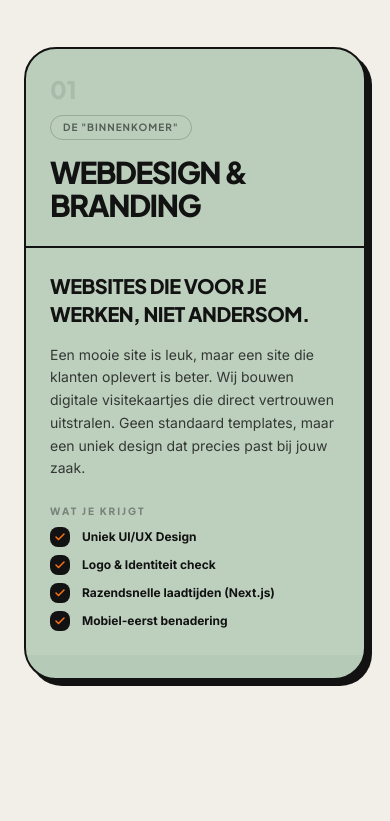
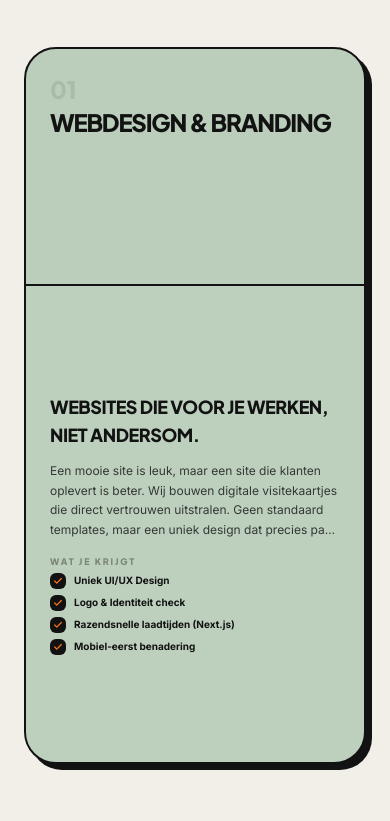
Before and after one commit to madebyformastudios/forma-v2, a Next.js app: page / in a window 390 px wide. Shown: the part 1183-2004 px from the top of the page. Built offline with nearby package versions, Linux system fonts and the light colour scheme.

Commit message:
fix: restore sticky scroll by removing overflow-hidden and apply mobile card optimizations

```diff
--- a/components/sections/Process.tsx
+++ b/components/sections/Process.tsx
@@ -55,10 +55,10 @@ function MobileStep({ step, index, isActive }: { step: typeof steps[0], index: n
         }}
         className="space-y-3"
       >
-        <h3 className="text-2xl font-sans font-black uppercase tracking-tight text-ink">
+        <h3 className="text-xl font-sans font-black uppercase tracking-tight text-ink">
           {step.title}
         </h3>
-        <p className="text-lg text-ink/60 font-body leading-relaxed">
+        <p className="text-base text-ink/60 font-body leading-relaxed">
           {step.description}
         </p>
       </motion.div>
--- a/components/sections/Services.tsx
+++ b/components/sections/Services.tsx
@@ -81,11 +81,11 @@ function ServiceCard({ id, label, title, headline, description, benefits, color,
           scale,
           backgroundColor: color,
         }}
-        className={`relative w-full max-w-7xl h-[75vh] md:h-[70vh] rounded-[32px] md:rounded-[40px] border-2 border-ink shadow-[6px_6px_0px_0px_#121212] md:shadow-[8px_8px_0px_0px_#121212] overflow-hidden flex flex-col md:flex-row opacity-100 sticky-card-offset-${index}`}
+        className={`relative w-full max-w-7xl h-[85vh] sm:h-[75vh] md:h-[70vh] rounded-[32px] md:rounded-[40px] border-2 border-ink shadow-[6px_6px_0px_0px_#121212] md:shadow-[8px_8px_0px_0px_#121212] overflow-hidden flex flex-col md:flex-row opacity-100 sticky-card-offset-${index}`}
       >
         <style jsx>{`
           .sticky-card-offset-${index} {
-            top: ${120 + (index * 20)}px;
+            top: ${80 + (index * 15)}px;
           }
           @media (min-width: 768px) {
             .sticky-card-offset-${index} {
@@ -94,38 +94,38 @@ function ServiceCard({ id, label, title, headline, description, benefits, color,
           }
         `}</style>
         {/* Left Side: Title & Index */}
-        <div className="md:w-1/2 p-6 md:p-16 flex flex-col justify-between border-b-2 md:border-b-0 md:border-r-2 border-ink bg-white/5 shrink-0">
+        <div className="h-1/3 md:h-auto md:w-1/2 p-6 md:p-16 flex flex-col justify-between border-b-2 md:border-b-0 md:border-r-2 border-ink bg-white/5 shrink-0">
           <div>
-            <span className="text-2xl md:text-6xl font-sans font-black text-ink/10 block mb-2 md:mb-4">{id}</span>
-            <span className="inline-block px-3 py-1 rounded-full border border-ink/20 text-[10px] md:text-xs font-sans font-bold uppercase tracking-widest text-ink/60 mb-4 md:mb-6">
+            <span className="text-2xl md:text-6xl font-sans font-black text-ink/10 block mb-1 md:mb-4">{id}</span>
+            <span className="hidden sm:inline-block px-3 py-1 rounded-full border border-ink/20 text-[10px] md:text-xs font-sans font-bold uppercase tracking-widest text-ink/60 mb-2 md:mb-6">
               {label}
             </span>
-            <h2 className="text-3xl md:text-6xl font-sans font-black tracking-tighter leading-[1.1] uppercase text-ink">
+            <h2 className="text-2xl sm:text-3xl md:text-6xl font-sans font-black tracking-tighter leading-[1.1] uppercase text-ink">
               {title}
             </h2>
           </div>
         </div>
 
         {/* Right Side: Content & Benefits */}
-        <div className="md:w-1/2 p-6 md:p-16 flex flex-col justify-center bg-white/10">
-          <h3 className="text-xl md:text-3xl font-sans font-black tracking-tight text-ink mb-4 md:mb-6">
+        <div className="flex-1 md:w-1/2 p-6 md:p-16 flex flex-col justify-center bg-white/10 overflow-y-auto no-scrollbar">
+          <h3 className="text-lg md:text-3xl font-sans font-black tracking-tight text-ink mb-3 md:mb-6">
             {headline}
           </h3>
-          <p className="text-sm md:text-lg font-body text-ink/80 leading-relaxed mb-6 md:mb-10">
+          <p className="text-xs sm:text-sm md:text-lg font-body text-ink/80 leading-relaxed mb-4 md:mb-10 line-clamp-4 sm:line-clamp-none">
             {description.split(/(GEO)/g).map((part, i) =>
               part === "GEO" ? <span key={i} className="text-[#F97316] font-bold">GEO</span> : part
             )}
           </p>
 
-          <div className="space-y-3 md:space-y-4">
-            <span className="text-[10px] md:text-xs font-sans font-black uppercase tracking-[0.2em] text-ink/40 mb-2 md:mb-4 block">Wat je krijgt</span>
-            <ul className="grid grid-cols-1 gap-2 md:gap-4">
+          <div className="space-y-2 md:space-y-4">
+            <span className="text-[9px] md:text-xs font-sans font-black uppercase tracking-[0.2em] text-ink/40 mb-1 md:mb-4 block">Wat je krijgt</span>
+            <ul className="grid grid-cols-1 gap-1.5 md:gap-4">
               {benefits.map((benefit) => (
-                <li key={benefit} className="flex items-center space-x-3 md:space-x-4 text-xs md:text-base font-body font-bold text-ink">
-                  <div className="flex-shrink-0 w-5 h-5 md:w-6 md:h-6 rounded-lg bg-ink flex items-center justify-center">
-                    <Check size={12} className="text-[#F97316]" strokeWidth={3} />
+                <li key={benefit} className="flex items-center space-x-2 md:space-x-4 text-[10px] sm:text-xs md:text-base font-body font-bold text-ink">
+                  <div className="flex-shrink-0 w-4 h-4 md:w-6 md:h-6 rounded-md md:rounded-lg bg-ink flex items-center justify-center">
+                    <Check size={10} className="text-[#F97316] md:w-3 md:h-3" strokeWidth={3} />
                   </div>
-                  <span>{benefit}</span>
+                  <span className="line-clamp-1 md:line-clamp-none">{benefit}</span>
                 </li>
               ))}
             </ul>
@@ -138,7 +138,7 @@ function ServiceCard({ id, label, title, headline, description, benefits, color,
 
 export default function Services() {
   return (
-    <section id="services" className="relative pt-40 pb-32 overflow-hidden">
+    <section id="services" className="relative pt-40 pb-32">
       <div className="max-w-7xl mx-auto px-6 lg:px-12 mb-12">
         <div className="max-w-4xl">
           <span className="text-xs font-sans font-black uppercase tracking-[0.3em] text-accent mb-4 block">
--- a/components/sections/TechStack.tsx
+++ b/components/sections/TechStack.tsx
@@ -53,7 +53,7 @@ export default function TechStack() {
           </h2>
         </div>
 
-        <div className="grid grid-cols-2 md:grid-cols-3 lg:grid-cols-6 gap-6">
+        <div className="grid grid-cols-2 md:grid-cols-3 lg:grid-cols-6 gap-4 md:gap-6">
           {techStack.map((tech, index) => (
             <motion.div
               key={tech.name}
@@ -65,7 +65,7 @@ export default function TechStack() {
                 y: -8,
                 boxShadow: "8px 8px 0px 0px #121212"
               }}
-              className="aspect-square bg-white border-2 border-ink rounded-[24px] p-6 flex flex-col items-center justify-center text-center transition-all shadow-[4px_4px_0px_0px_#121212] cursor-default group"
+              className="aspect-square bg-white border-2 border-ink rounded-[20px] md:rounded-[24px] p-4 md:p-6 flex flex-col items-center justify-center text-center transition-all shadow-[4px_4px_0px_0px_#121212] cursor-default group"
             >
               <div className="text-ink group-hover:text-accent group-hover:scale-110 transition-all duration-300 mb-4">
                 {tech.icon}
```
